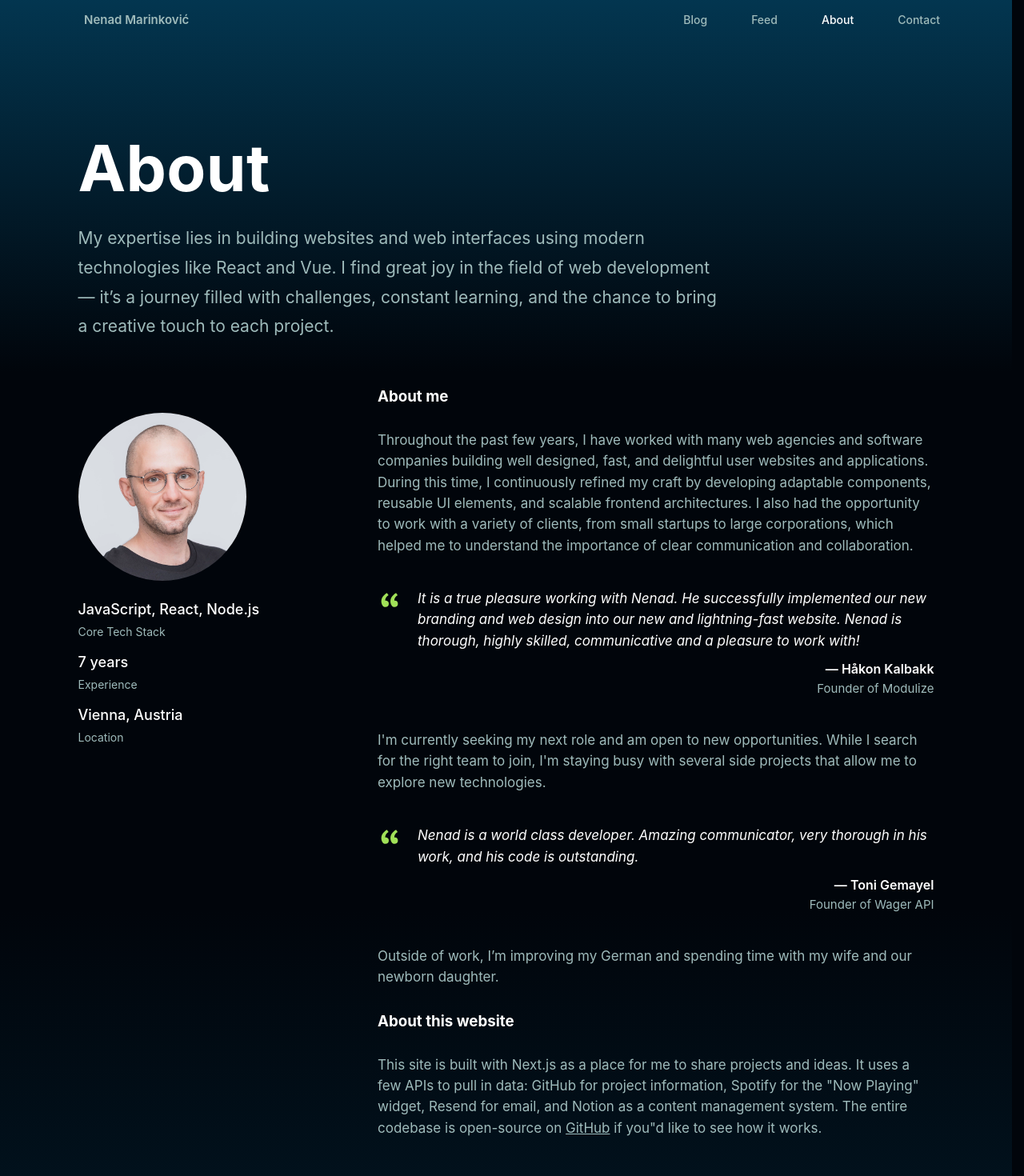
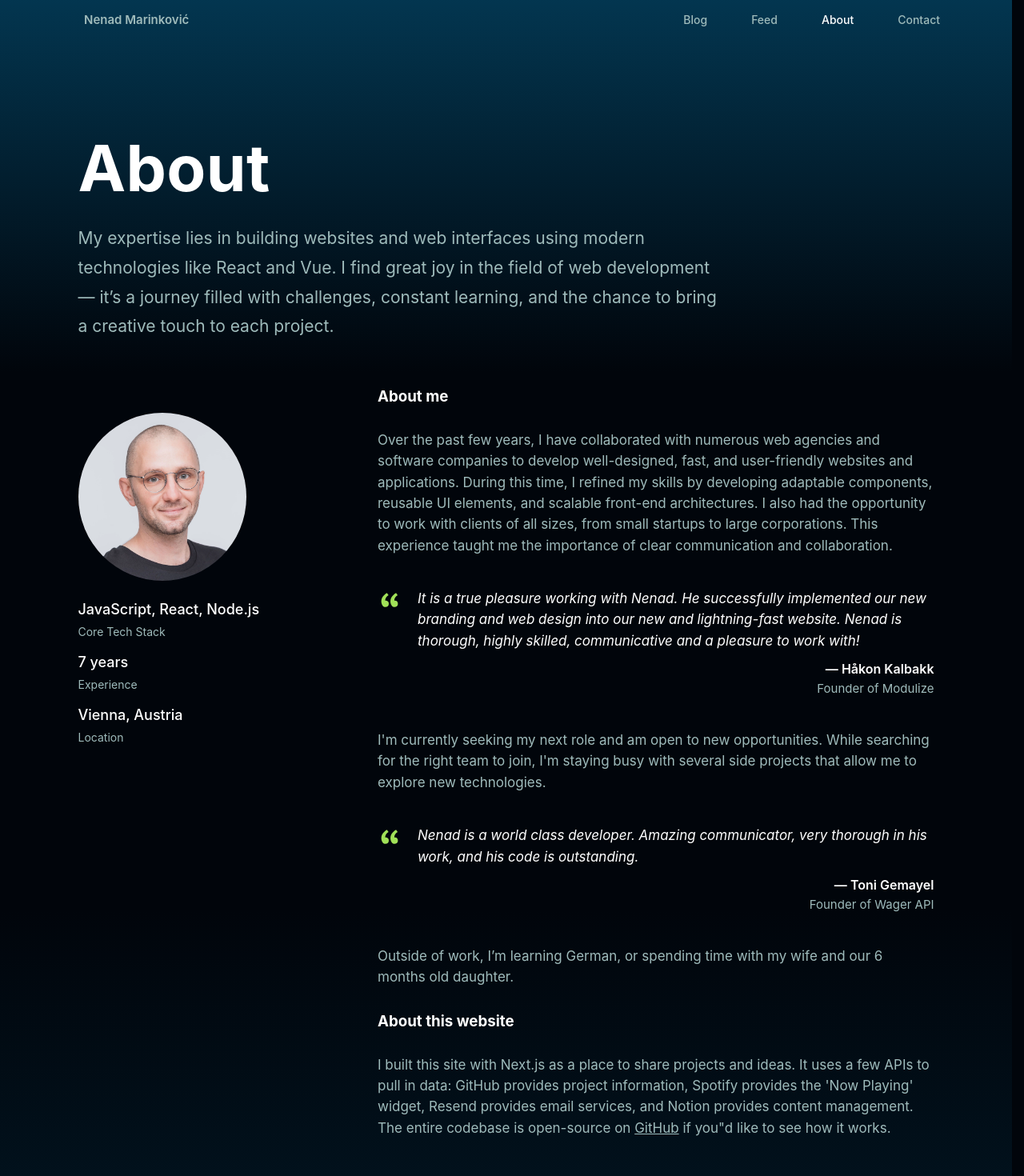
Before and after one commit to nenadmarinkovic/home, a Next.js app: page /about in a window 1280 px wide. Shown: the top 1470 px of the page at 80% size. Built offline with nearby package versions, Linux system fonts and the light colour scheme; no server answers.

Commit message:
adjust about

```diff
--- a/app/about/page.tsx
+++ b/app/about/page.tsx
@@ -10,6 +10,29 @@ import styles from '../../styles/pages/layout.module.css';
 const DynamicSpotify = dynamic(() => import('@/components/Spotify'));
 
 export default function About() {
+  const birth = new Date(2025, 1, 1);
+  const currentDate = new Date();
+  const ageInMonths =
+    (currentDate.getFullYear() - birth.getFullYear()) * 12 +
+    (currentDate.getMonth() - birth.getMonth());
+
+  const years = Math.floor(ageInMonths / 12);
+  const months = ageInMonths % 12;
+
+  let ageString;
+
+  if (years > 0) {
+    const yearText = years > 1 ? 'years' : 'year';
+    if (months > 0) {
+      const monthText = months > 1 ? 'months' : 'month';
+      ageString = `${years} ${yearText} and ${months} ${monthText} old`;
+    } else {
+      ageString = `${years} ${yearText} old`;
+    }
+  } else {
+    ageString = `${months} months old`;
+  }
+
   return (
     <>
       <Header />
@@ -61,16 +84,16 @@ export default function About() {
               <div className={styles.contentSection}>
                 <h3>About me</h3>
                 <p>
-                  Throughout the past few years, I have worked with
-                  many web agencies and software companies building
-                  well designed, fast, and delightful user websites
-                  and applications. During this time, I continuously
-                  refined my craft by developing adaptable components,
-                  reusable UI elements, and scalable frontend
-                  architectures. I also had the opportunity to work
-                  with a variety of clients, from small startups to
-                  large corporations, which helped me to understand
-                  the importance of clear communication and
+                  Over the past few years, I have collaborated with
+                  numerous web agencies and software companies to
+                  develop well-designed, fast, and user-friendly
+                  websites and applications. During this time, I
+                  refined my skills by developing adaptable
+                  components, reusable UI elements, and scalable
+                  front-end architectures. I also had the opportunity
+                  to work with clients of all sizes, from small
+                  startups to large corporations. This experience
+                  taught me the importance of clear communication and
                   collaboration.
                 </p>
                 <div className={styles.contentQuote}>
@@ -108,7 +131,7 @@ export default function About() {
 
                 <p>
                   I&apos;m currently seeking my next role and am open
-                  to new opportunities. While I search for the right
+                  to new opportunities. While searching for the right
                   team to join, I&apos;m staying busy with several
                   side projects that allow me to explore new
                   technologies.
@@ -144,18 +167,18 @@ export default function About() {
                   </span>
                 </div>
                 <p>
-                  Outside of work, I’m improving my German and
-                  spending time with my wife and our newborn daughter.
+                  Outside of work, I’m learning German, or spending
+                  time with my wife and our {ageString} daughter.
                 </p>
 
                 <h3>About this website</h3>
                 <p>
-                  This site is built with Next.js as a place for me to
-                  share projects and ideas. It uses a few APIs to pull
-                  in data: GitHub for project information, Spotify for
-                  the &quot;Now Playing&quot; widget, Resend for
-                  email, and Notion as a content management system.
-                  The entire codebase is open-source on{' '}
+                  I built this site with Next.js as a place to share
+                  projects and ideas. It uses a few APIs to pull in
+                  data: GitHub provides project information, Spotify
+                  provides the &apos;Now Playing&apos; widget, Resend
+                  provides email services, and Notion provides content
+                  management. The entire codebase is open-source on{' '}
                   <a
                     href="https://github.com/nenadmarinkovic/home"
                     target="_blank"
```
